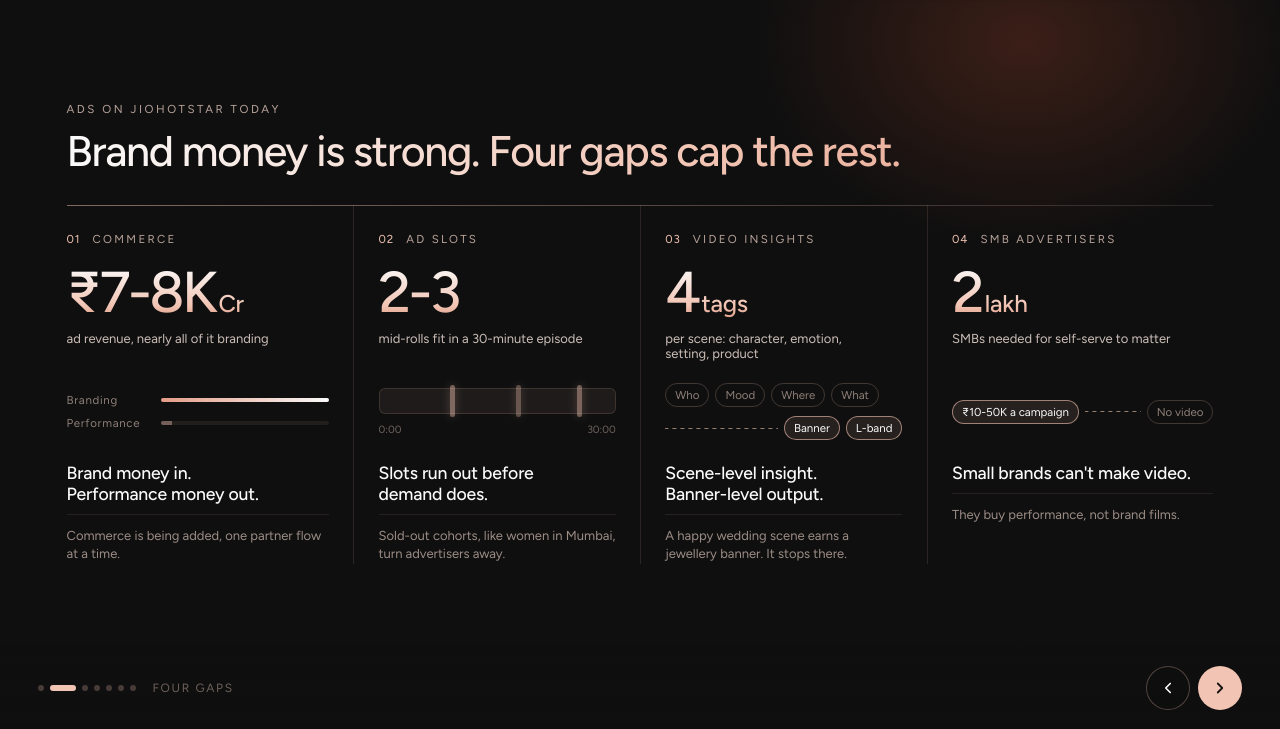
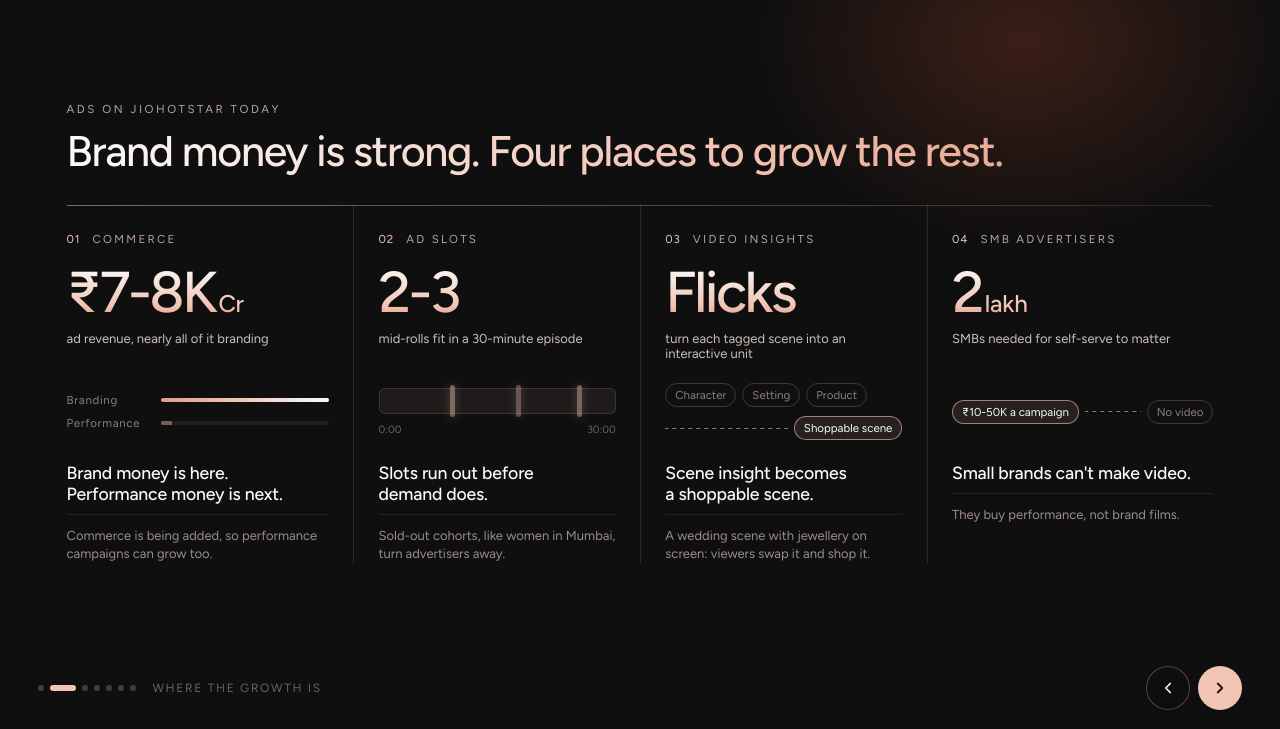
Before and after one commit to Karishmakatiyar55/flam-jiohotstar-deck, a plain HTML site: page index.html in a window 1280 px wide. Both pictures are taken after a click on the button 73 px from the left and 758 px from the top of the page. Shown: the part 71-800 px from the top of the page. Drawn offline with Linux system fonts and the light colour scheme.

Commit message:
Slide 2: reword the commerce point, write video insights as the Flicks answer; drop emotion tags on slides 2 and 4
Co-Authored-By: Claude Fable 5.2 <noreply@anthropic.com>
Claude-Session: https://claude.ai/code/session_019n3t3FN3YeESzX8rynfPJk

```diff
--- a/index.html
+++ b/index.html
@@ -375,12 +375,12 @@ input[type=range]::-moz-range-thumb{width:14px;height:14px;border-radius:50%;bac
 </section>
 
 <!-- ============ 02 GAPS ============ -->
-<section class="s" id="s2" data-label="Four gaps">
+<section class="s" id="s2" data-label="Where the growth is">
   <div class="glow" style="right:-10vw;top:-22vh;width:60vw;height:72vh"></div>
   <div class="sc"><div class="in">
     <div class="head">
       <div class="eb" data-r style="--i:0">Ads on JioHotstar today</div>
-      <h2 class="h" data-r style="--i:1">Brand money is strong. Four gaps cap the rest.</h2>
+      <h2 class="h" data-r style="--i:1">Brand money is strong. Four places to grow the rest.</h2>
     </div>
     <div class="cols">
       <div class="col" data-r style="--i:3">
@@ -391,8 +391,8 @@ input[type=range]::-moz-range-thumb{width:14px;height:14px;border-radius:50%;bac
           <div class="bar"><span>Branding</span><div class="trk"><i style="width:100%;background:linear-gradient(90deg,#E39C86,#FAFAFA)"></i></div></div>
           <div class="bar"><span>Performance</span><div class="trk"><i style="width:7%;background:rgba(242,196,179,.4)"></i></div></div>
         </div>
-        <div class="ghead">Brand money in. Performance money out.</div>
-        <div class="gline">Commerce is being added, one partner flow at a time.</div>
+        <div class="ghead">Brand money is here. Performance money is next.</div>
+        <div class="gline">Commerce is being added, so performance campaigns can grow too.</div>
       </div>
       <div class="col" data-r style="--i:4">
         <div class="tag"><span>02</span>Ad slots</div>
@@ -407,14 +407,14 @@ input[type=range]::-moz-range-thumb{width:14px;height:14px;border-radius:50%;bac
       </div>
       <div class="col" data-r style="--i:5">
         <div class="tag"><span>03</span>Video insights</div>
-        <div class="stat">4<small>tags</small></div>
-        <div class="cap">per scene: character, emotion, setting, product</div>
+        <div class="stat">Flicks</div>
+        <div class="cap">turn each tagged scene into an interactive unit</div>
         <div class="viz">
-          <div class="flow seq"><span class="chip">Who</span><span class="chip">Mood</span><span class="chip">Where</span><span class="chip">What</span></div>
-          <div class="flow"><span class="dash"></span><span class="chip on">Banner</span><span class="chip on">L-band</span></div>
+          <div class="flow seq"><span class="chip">Character</span><span class="chip">Setting</span><span class="chip">Product</span></div>
+          <div class="flow"><span class="dash"></span><span class="chip on">Shoppable scene</span></div>
         </div>
-        <div class="ghead">Scene-level insight. Banner-level output.</div>
-        <div class="gline">A happy wedding scene earns a jewellery banner. It stops there.</div>
+        <div class="ghead">Scene insight becomes a shoppable scene.</div>
+        <div class="gline">A wedding scene with jewellery on screen: viewers swap it and shop it.</div>
       </div>
       <div class="col" data-r style="--i:6">
         <div class="tag"><span>04</span>SMB advertisers</div>
@@ -493,20 +493,20 @@ input[type=range]::-moz-range-thumb{width:14px;height:14px;border-radius:50%;bac
       <div class="node" data-r style="--i:2">
         <div class="who"><span>01</span>JioHotstar insights</div>
         <div class="scene">
-          <div class="box" style="left:14%;top:30%;width:26%;height:56%"><b>Lead · happy</b></div>
+          <div class="box" style="left:14%;top:30%;width:26%;height:56%"><b>Lead</b></div>
           <div class="box" style="left:50%;top:44%;width:17%;height:20%"><b>Necklace</b></div>
           <div class="box" style="left:72%;top:26%;width:20%;height:60%"><b>Lehenga</b></div>
           <span class="tc num">S1 · E04 · 18:42</span>
         </div>
-        <div class="tags"><span class="chip on">Wedding</span><span class="chip on">Happy</span><span class="chip">Mandap</span><span class="chip">Jewellery</span></div>
+        <div class="tags"><span class="chip on">Wedding</span><span class="chip on">Jewellery</span><span class="chip">Mandap</span><span class="chip">Lehenga</span></div>
       </div>
       <div class="conn"><i></i></div>
       <div class="node" data-r style="--i:3">
         <div class="who"><span>02</span>Advertiser match</div>
         <div class="match">
-          <div><b>Happy wedding scene</b><em>Jewellery</em></div>
+          <div><b>Wedding scene</b><em>Setting</em></div>
+          <div><b>Necklace, lehenga</b><em>On screen</em></div>
           <div><b>Tanishq · Malabar</b><em>Fit</em></div>
-          <div class="no"><b>Sad vidaai scene</b><em>No ad</em></div>
         </div>
       </div>
       <div class="conn"><i style="animation-delay:.8s"></i></div>
```
Also changed, not shown: src/index.src.html (+14 -14 lines).
